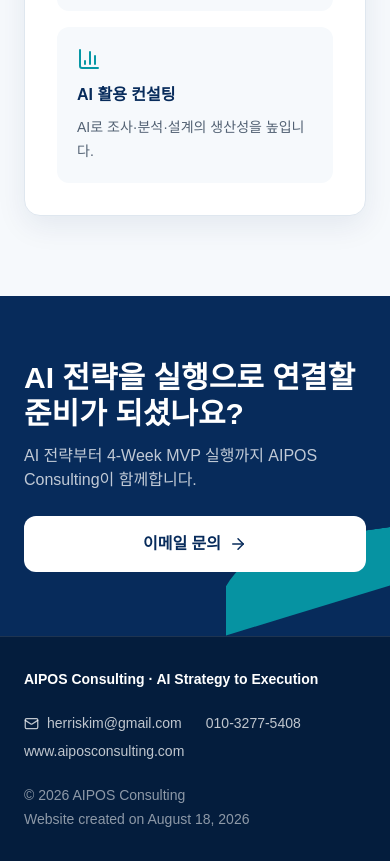
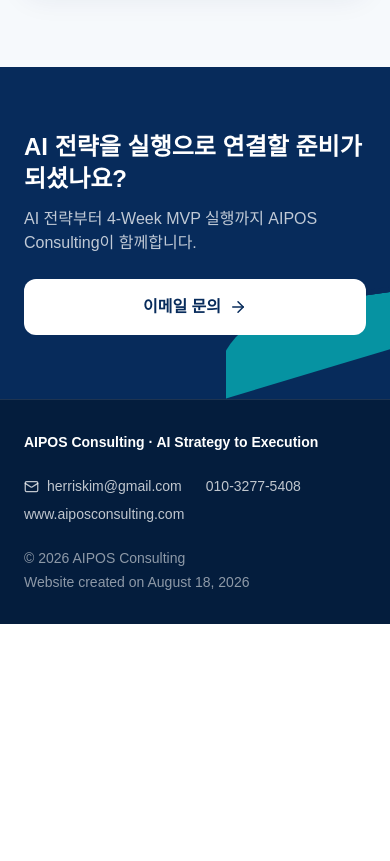
Before and after one commit to aipos-consulting/aiposconsulting, a Next.js app: page / in a window 390 px wide. Shown: the part 5480-6341 px from the top of the page. After the commit the page ends 6104 px from the top, so only its background shows below. Built offline with nearby package versions, Linux system fonts and the light colour scheme.

Commit message:
fix: improve mobile Korean wrapping and reduce hero title size

```diff
--- a/app/page.tsx
+++ b/app/page.tsx
@@ -56,7 +56,7 @@
 
 export default function Home() {
   return (
-    <main className="min-h-screen bg-white text-navy">
+    <main className="min-h-screen bg-white text-navy [word-break:keep-all]">
       <header className="sticky top-0 z-50 border-b border-border/80 bg-white/95 backdrop-blur">
         <div className="mx-auto flex max-w-7xl items-center justify-start gap-6 px-6 py-4 md:justify-between lg:px-8">
           <a href="#home" className="flex items-center">
@@ -82,7 +82,7 @@
         <div className="mx-auto grid max-w-7xl gap-12 px-6 pt-10 pb-20 lg:grid-cols-[1.05fr_0.95fr] lg:px-8 lg:py-28">
           <div className="relative z-10">
             <p className="mb-5 text-sm font-bold tracking-[0.18em] text-teal">AIPOS CONSULTING</p>
-            <h1 className="max-w-3xl text-5xl font-bold leading-tight tracking-tight md:text-6xl">
+            <h1 className="max-w-3xl text-3xl font-bold leading-[1.25] tracking-tight sm:text-4xl md:text-6xl">
               AI 전략에서 실행까지,<br />실질적인 비즈니스 성과
             </h1>
             <p className="mt-6 max-w-2xl text-lg leading-8 text-muted">
@@ -120,8 +120,8 @@
         <div className="mx-auto grid max-w-7xl gap-8 px-6 py-12 lg:grid-cols-[1fr_auto] lg:items-center lg:px-8">
           <div>
             <span className="inline-flex rounded-full bg-teal px-4 py-2 text-sm font-bold">정부지원사업 MVP 개발 전문</span>
-            <h2 className="mt-5 text-4xl font-bold">4-Week MVP</h2>
-            <p className="mt-3 text-2xl font-semibold text-white/90">사업계획서에서 실제 작동하는 MVP까지, 4주.</p>
+            <h2 className="mt-5 text-3xl font-bold md:text-4xl">4-Week MVP</h2>
+            <p className="mt-3 text-xl font-semibold text-white/90 md:text-2xl">사업계획서에서 실제 작동하는 MVP까지, 4주.</p>
             <p className="mt-4 max-w-3xl leading-7 text-white/75">
               사업계획서 분석부터 요구사항 정의, UX/UI, AI·Web 개발, 테스트와 Demo까지 핵심 기능 중심으로 빠르게 연결합니다.
             </p>
@@ -136,7 +136,7 @@
         <div className="mx-auto max-w-7xl px-6 lg:px-8">
           <div className="text-center">
             <p className="text-sm font-bold tracking-[0.2em] text-teal">AIPOS 방법론</p>
-            <h2 className="mt-3 text-3xl font-bold">AI Process Operating Standard</h2>
+            <h2 className="mt-3 text-2xl font-bold md:text-3xl">AI Process Operating Standard</h2>
           </div>
           <div className="mt-10 grid gap-4 sm:grid-cols-2 lg:grid-cols-8">
             {methodology.map(([title, sub, Icon], index) => (
@@ -155,7 +155,7 @@
         <div className="mx-auto max-w-7xl px-6 lg:px-8">
           <div className="text-center">
             <p className="text-sm font-bold tracking-[0.2em] text-teal">핵심 서비스</p>
-            <h2 className="mt-3 text-3xl font-bold">전략에서 실행까지 연결합니다</h2>
+            <h2 className="mt-3 text-2xl font-bold md:text-3xl">전략에서 실행까지 연결합니다</h2>
           </div>
           <div className="mt-10 grid gap-5 md:grid-cols-2 xl:grid-cols-5">
             {services.map(({ title, description, icon: Icon, featured }) => (
@@ -180,7 +180,7 @@
         <div className="mx-auto grid max-w-7xl gap-6 px-6 lg:grid-cols-2 lg:px-8">
           <article className="rounded-2xl border border-border bg-white p-8 shadow-card">
             <p className="text-sm font-bold tracking-[0.18em] text-teal">대표컨설턴트</p>
-            <h2 className="mt-3 text-3xl font-bold">김흥식(Harris Kim)</h2>
+            <h2 className="mt-3 text-2xl font-bold md:text-3xl">김흥식(Harris Kim)</h2>
             <p className="mt-1 font-semibold text-teal">Principal Consultant · MBA</p>
             <div className="my-6 h-px bg-border" />
             <h3 className="font-bold">주요 실적</h3>
@@ -210,7 +210,7 @@
         <div className="brand-wave" />
         <div className="relative z-10 mx-auto flex max-w-7xl flex-col gap-6 px-6 lg:flex-row lg:items-center lg:justify-between lg:px-8">
           <div>
-            <h2 className="text-3xl font-bold">AI 전략을 실행으로 연결할 준비가 되셨나요?</h2>
+            <h2 className="text-2xl font-bold md:text-3xl">AI 전략을 실행으로 연결할 준비가 되셨나요?</h2>
             <p className="mt-3 text-white/75">AI 전략부터 4-Week MVP 실행까지 AIPOS Consulting이 함께합니다.</p>
           </div>
           <a href="mailto:herriskim@gmail.com" className="inline-flex items-center justify-center gap-2 rounded-xl bg-white px-6 py-4 font-bold text-navy">이메일 문의 <ArrowRight size={18} /></a>
```
